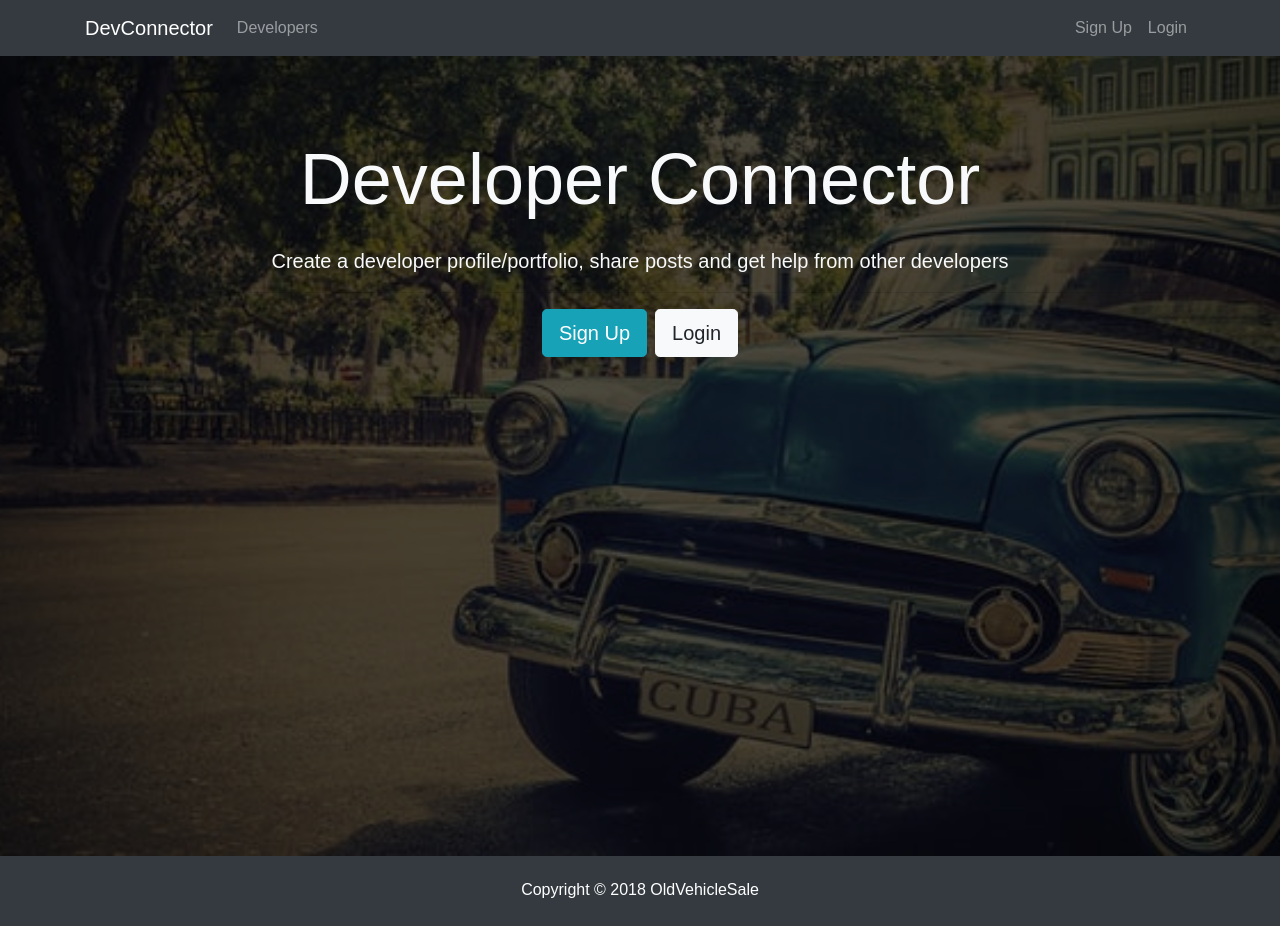
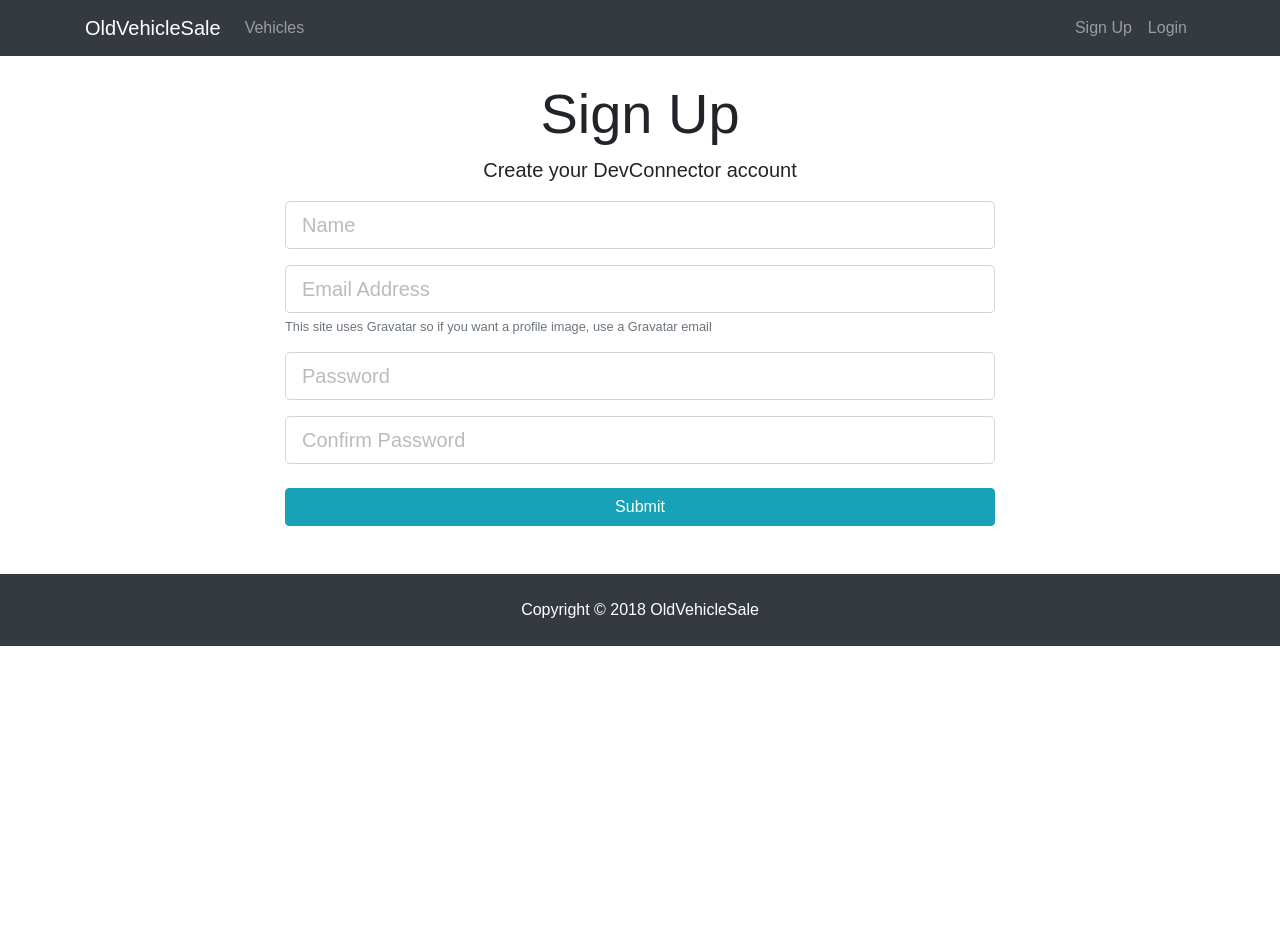
Before and after one commit to zaidsaeed/OldVehicleSale, a React (Create React App) app in the folder client/: page /register in a window 1280 px wide. After the commit the page ends 800 px from the top, so only its background shows below. Built offline with nearby package versions, Linux system fonts and the light colour scheme.

Commit message:
login and signup windows are popping up but only console loggin

```diff
--- a/client/package.json
+++ b/client/package.json
@@ -5,6 +5,7 @@
   "dependencies": {
     "react": "^16.3.2",
     "react-dom": "^16.3.2",
+    "react-router-dom": "^4.2.2",
     "react-scripts": "1.1.4"
   },
   "scripts": {
--- a/client/src/App.js
+++ b/client/src/App.js
@@ -1,17 +1,27 @@
 import React, { Component } from "react";
+
+import { BrowserRouter as Router, Route } from "react-router-dom";
 import "./App.css";
 import Navbar from "./components/layout/Navbar";
 import Footer from "./components/layout/Footer";
 import Landing from "./components/layout/Landing";
+import Register from "./components/auth/Register";
+import Login from "./components/auth/Login";
 
 class App extends Component {
   render() {
     return (
-      <div className="App">
-        <Navbar />
-        <Landing />
-        <Footer />
-      </div>
+      <Router>
+        <div className="App">
+          <Navbar />
+          <Route exact path="/" component={Landing} />
+          <div className="container">
+            <Route exact path="/register" component={Register} />
+            <Route exact path="/login" component={Login} />
+          </div>
+          <Footer />
+        </div>
+      </Router>
     );
   }
 }
--- /dev/null
+++ b/client/src/components/auth/Login.js
@@ -0,0 +1,69 @@
+import React, { Component } from "react";
+
+class Login extends Component {
+  constructor() {
+    super();
+    this.state = {
+      email: "",
+      password: "",
+      errors: {}
+    };
+  }
+
+  onChange = e => {
+    this.setState({
+      [e.target.name]: e.target.value
+    });
+  };
+
+  onSubmit = e => {
+    e.preventDefault();
+    const user = {
+      email: this.state.email,
+      password: this.state.password
+    };
+    console.log(user);
+  };
+
+  render() {
+    return (
+      <div className="login">
+        <div className="container">
+          <div className="row">
+            <div className="col-md-8 m-auto">
+              <h1 className="display-4 text-center">Log In</h1>
+              <p className="lead text-center">
+                Sign in to your DevConnector account
+              </p>
+              <form onSubmit={this.onSubmit}>
+                <div className="form-group">
+                  <input
+                    type="email"
+                    className="form-control form-control-lg"
+                    placeholder="Email Address"
+                    name="email"
+                    value={this.state.email}
+                    onChange={this.onChange}
+                  />
+                </div>
+                <div className="form-group">
+                  <input
+                    type="password"
+                    className="form-control form-control-lg"
+                    placeholder="Password"
+                    name="password"
+                    value={this.state.password}
+                    onChange={this.onChange}
+                  />
+                </div>
+                <input type="submit" className="btn btn-info btn-block mt-4" />
+              </form>
+            </div>
+          </div>
+        </div>
+      </div>
+    );
+  }
+}
+
+export default Login;
--- /dev/null
+++ b/client/src/components/auth/Register.js
@@ -0,0 +1,97 @@
+import React, { Component } from "react";
+
+class Register extends Component {
+  constructor() {
+    super();
+    this.state = {
+      name: "",
+      email: "",
+      password: "",
+      password2: "",
+      errors: {}
+    };
+  }
+
+  onChange = e => {
+    this.setState({
+      [e.target.name]: e.target.value
+    });
+  };
+
+  onSubmit = e => {
+    e.preventDefault();
+    const newUser = {
+      name: this.state.name,
+      email: this.state.email,
+      password: this.state.password,
+      password2: this.state.password2
+    };
+    console.log(newUser);
+  };
+
+  render() {
+    return (
+      <div className="register">
+        <div className="container">
+          <div className="row">
+            <div className="col-md-8 m-auto">
+              <h1 className="display-4 text-center">Sign Up</h1>
+              <p className="lead text-center">
+                Create your DevConnector account
+              </p>
+              <form onSubmit={this.onSubmit}>
+                <div className="form-group">
+                  <input
+                    type="text"
+                    className="form-control form-control-lg"
+                    placeholder="Name"
+                    name="name"
+                    value={this.state.name}
+                    onChange={this.onChange}
+                  />
+                </div>
+                <div className="form-group">
+                  <input
+                    type="email"
+                    className="form-control form-control-lg"
+                    placeholder="Email Address"
+                    name="email"
+                    value={this.state.email}
+                    onChange={this.onChange}
+                  />
+                  <small className="form-text text-muted">
+                    This site uses Gravatar so if you want a profile image, use
+                    a Gravatar email
+                  </small>
+                </div>
+                <div className="form-group">
+                  <input
+                    type="password"
+                    className="form-control form-control-lg"
+                    placeholder="Password"
+                    name="password"
+                    value={this.state.password}
+                    onChange={this.onChange}
+                  />
+                </div>
+                <div className="form-group">
+                  <input
+                    type="password"
+                    className="form-control form-control-lg"
+                    placeholder="Confirm Password"
+                    name="password2"
+                    value={this.state.password2}
+                    onChange={this.onChange}
+                  />
+                </div>
+                <input type="submit" className="btn btn-info btn-block mt-4" />
+              </form>
+            </div>
+          </div>
+        </div>
+      </div>
+    );
+  }
+}
+
+export default Register;
--- a/client/src/components/layout/Landing.js
+++ b/client/src/components/layout/Landing.js
@@ -1,4 +1,5 @@
 import React, { Component } from "react";
+import { Link } from "react-router-dom";
 
 class Landing extends Component {
   render() {
@@ -8,19 +9,18 @@
           <div className="container">
             <div className="row">
               <div className="col-md-12 text-center">
-                <h1 className="display-3 mb-4">Developer Connector</h1>
+                <h1 className="display-3 mb-4">Old Vehicle Sale</h1>
                 <p className="lead">
                   {" "}
-                  Create a developer profile/portfolio, share posts and get help
-                  from other developers
+                  Buy and sell old vehicles easily and efficiently
                 </p>
                 <hr />
-                <a href="register.html" className="btn btn-lg btn-info mr-2">
+                <Link to="/register" className="btn btn-lg btn-info mr-2">
                   Sign Up
-                </a>
-                <a href="login.html" className="btn btn-lg btn-light">
+                </Link>
+                <Link to="/login" className="btn btn-lg btn-light">
                   Login
-                </a>
+                </Link>
               </div>
             </div>
           </div>
--- a/client/src/components/layout/Navbar.js
+++ b/client/src/components/layout/Navbar.js
@@ -1,13 +1,14 @@
 import React, { Component } from "react";
+import { Link } from "react-router-dom";
 
 class Navbar extends Component {
   render() {
     return (
       <nav className="navbar navbar-expand-sm navbar-dark bg-dark mb-4">
         <div className="container">
-          <a className="navbar-brand" href="landing.html">
-            DevConnector
-          </a>
+          <Link className="navbar-brand" to="/">
+            OldVehicleSale
+          </Link>
           <button
             className="navbar-toggler"
             type="button"
@@ -20,23 +21,23 @@
           <div className="collapse navbar-collapse" id="mobile-nav">
             <ul className="navbar-nav mr-auto">
               <li className="nav-item">
-                <a className="nav-link" href="profiles.html">
+                <Link className="nav-link" to="/vehicles">
                   {" "}
-                  Developers
-                </a>
+                  Vehicles
+                </Link>
               </li>
             </ul>
 
             <ul className="navbar-nav ml-auto">
               <li className="nav-item">
-                <a className="nav-link" href="register.html">
+                <Link className="nav-link" to="/register">
                   Sign Up
-                </a>
+                </Link>
               </li>
               <li className="nav-item">
-                <a className="nav-link" href="login.html">
+                <Link className="nav-link" to="/login">
                   Login
-                </a>
+                </Link>
               </li>
             </ul>
           </div>
```
